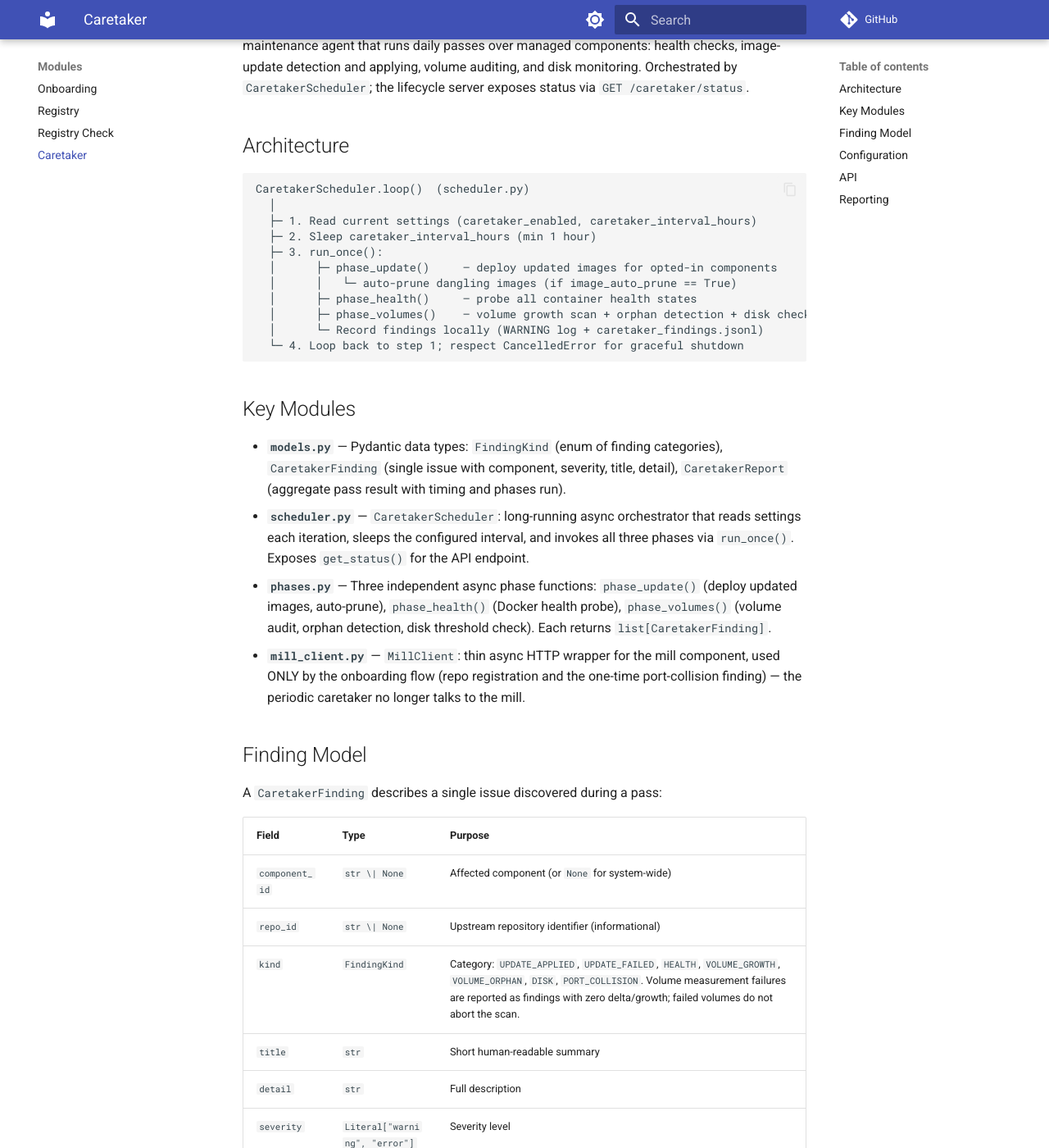
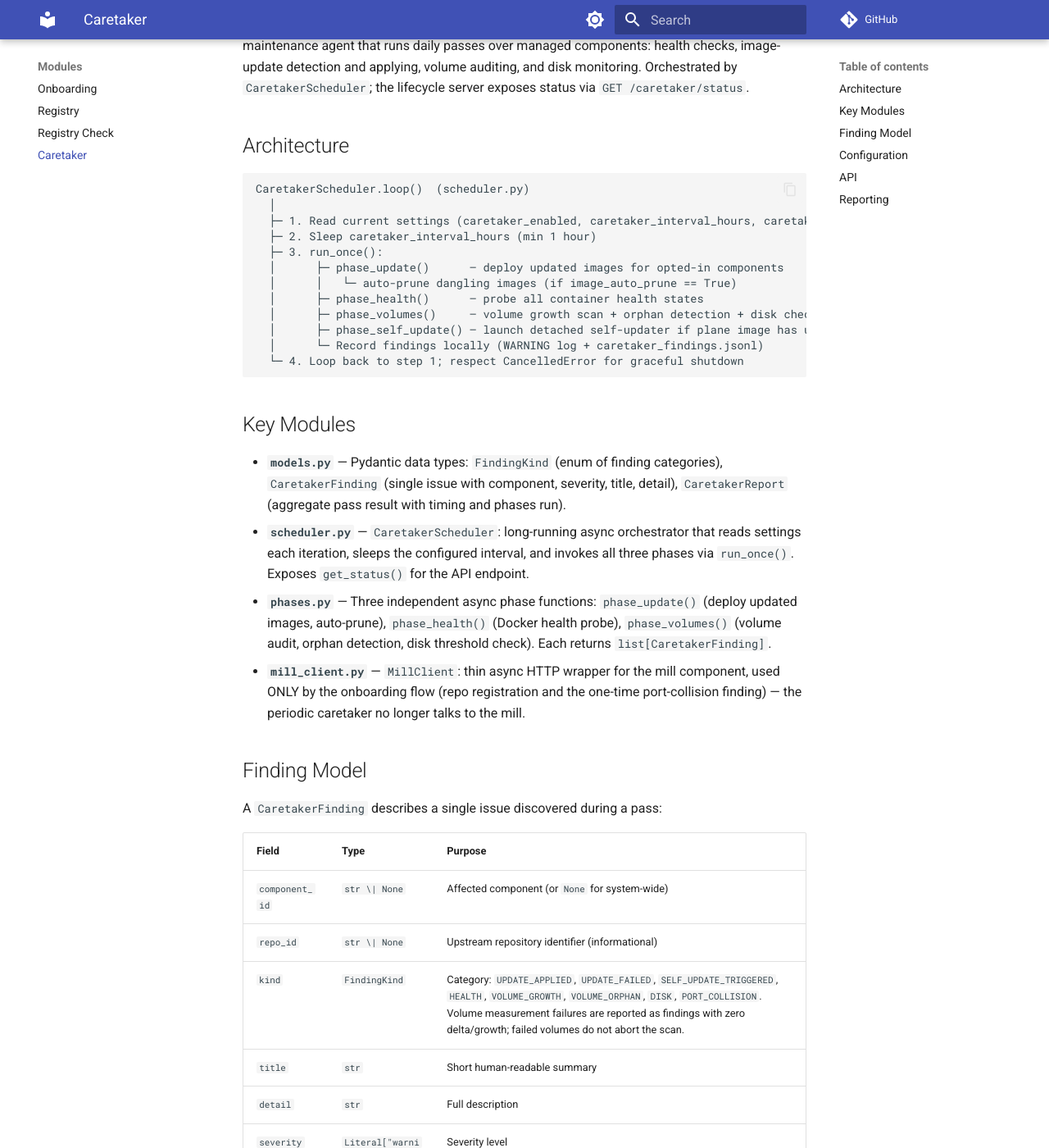
Before and after one commit to damien-robotsix/robotsix-central-deploy, an MkDocs documentation site: the page built from docs/caretaker/overview.md, in a window 1280 px wide and 1400 px high, scrolled down 210 px. Shown: the whole window at 82% size. Built offline with MkDocs 1.6.1 and Material for MkDocs 9.7.7, drawn with Linux system fonts in a browser that asks for light colours; comment, search, counter and statistics services are not loaded; some of the changed text lies outside the part shown.

Commit message:
mill(docs): Caretaker: self-update central-deploy automatically (detached updater) when its own image has an update, instead of waiting for a manual POST /system/update (20260902T042652Z-caretaker-self-update-central-deploy-aut-99a2)

````diff
--- a/docs/caretaker/overview.md
+++ b/docs/caretaker/overview.md
@@ -11,13 +11,14 @@ status via `GET /caretaker/status`.
 ```
 CaretakerScheduler.loop()  (scheduler.py)
   │
-  ├─ 1. Read current settings (caretaker_enabled, caretaker_interval_hours)
+  ├─ 1. Read current settings (caretaker_enabled, caretaker_interval_hours, caretaker_self_update_enabled)
   ├─ 2. Sleep caretaker_interval_hours (min 1 hour)
   ├─ 3. run_once():
-  │      ├─ phase_update()     — deploy updated images for opted-in components
+  │      ├─ phase_update()      — deploy updated images for opted-in components
   │      │   └─ auto-prune dangling images (if image_auto_prune == True)
-  │      ├─ phase_health()     — probe all container health states
-  │      ├─ phase_volumes()    — volume growth scan + orphan detection + disk check
+  │      ├─ phase_health()      — probe all container health states
+  │      ├─ phase_volumes()     — volume growth scan + orphan detection + disk check
+  │      ├─ phase_self_update() — launch detached self-updater if plane image has update (if caretaker_self_update_enabled == True)
   │      └─ Record findings locally (WARNING log + caretaker_findings.jsonl)
   └─ 4. Loop back to step 1; respect CancelledError for graceful shutdown
 ```
@@ -49,7 +50,7 @@ A `CaretakerFinding` describes a single issue discovered during a pass:
 | ------- | ------ | --------- |
 | `component_id` | `str \| None` | Affected component (or `None` for system-wide) |
 | `repo_id` | `str \| None` | Upstream repository identifier (informational) |
-| `kind` | `FindingKind` | Category: `UPDATE_APPLIED`, `UPDATE_FAILED`, `HEALTH`, `VOLUME_GROWTH`, `VOLUME_ORPHAN`, `DISK`, `PORT_COLLISION`. Volume measurement failures are reported as findings with zero delta/growth; failed volumes do not abort the scan. |
+| `kind` | `FindingKind` | Category: `UPDATE_APPLIED`, `UPDATE_FAILED`, `SELF_UPDATE_TRIGGERED`, `HEALTH`, `VOLUME_GROWTH`, `VOLUME_ORPHAN`, `DISK`, `PORT_COLLISION`. Volume measurement failures are reported as findings with zero delta/growth; failed volumes do not abort the scan. |
 | `title` | `str` | Short human-readable summary |
 | `detail` | `str` | Full description |
 | `severity` | `Literal["warning", "error"]` | Severity level |
@@ -67,6 +68,7 @@ Self-contract changes take effect on the next server restart.
 | ---------- | ------ | --------- | ------------- |
 | `caretaker_enabled` | `bool` | `False` | Master switch for the caretaker loop |
 | `caretaker_interval_hours` | `int` | `24` | Hours between passes (minimum 1) |
+| `caretaker_self_update_enabled` | `bool` | `True` | At end of each pass, launch detached self-updater if plane's own image has a pending update |
 | `mill_component_id` | `str` | `"mill"` | Component id of the mill (used by onboarding repo registration) |
 | `image_auto_prune` | `bool` | `False` | Whether to prune dangling images after successful updates |
 | `disk_warn_pct` | `float` | `10.0` | Percent free disk space that triggers a `DISK` finding |
````
